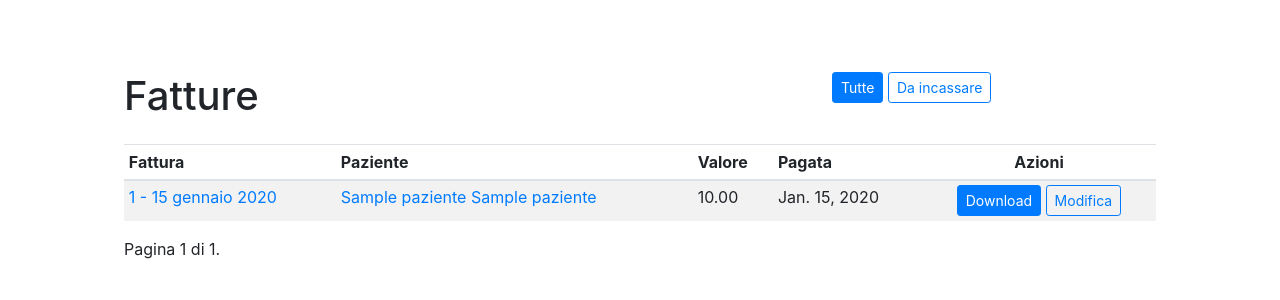
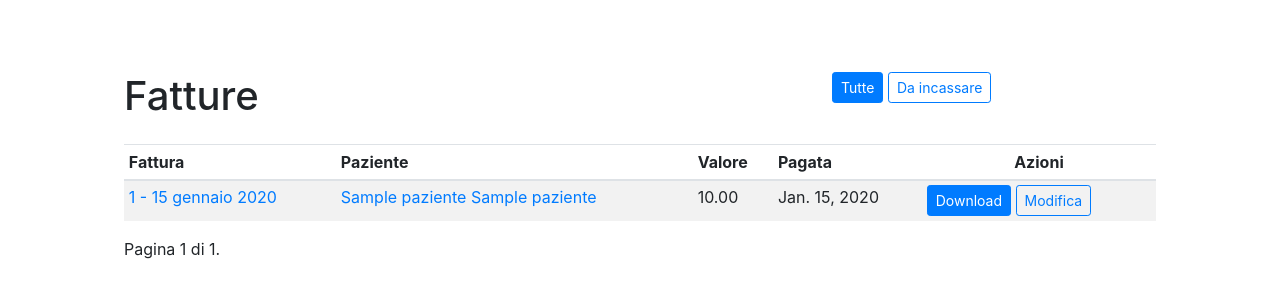
Before and after one commit to DckCanal/Studio, a Django app: page /gestione/fatture/ in a window 1280 px wide. Shown: the part 56-356 px from the top of the page. Run offline with Django 3.2, Linux system fonts and the light colour scheme; a user stored in the database is signed in; tables that the repository leaves empty hold one stand-in row (values such as "Sample post"); some libraries are stand-ins or nearby versions.

Commit message:
Left aligned button in fattura list view

```diff
--- a/gestione/templates/gestione/fattura_list.html
+++ b/gestione/templates/gestione/fattura_list.html
@@ -28,7 +28,7 @@
           <td><a href="{{f.paziente.get_absolute_url}}">{{f.paziente}}</a></td>
           <td>{{f.valore}}</td>
           <td>{{f.data_incasso}}</td>
-          <td class="text-center"><a class="btn btn-primary btn-sm" href="{% url 'fattura-pdf' f.id%}">Download</a>
+          <td class="text-left"><a class="btn btn-primary btn-sm" href="{% url 'fattura-pdf' f.id%}">Download</a>
           <a class="btn btn-outline-primary btn-sm" href="{% url 'modifica-fattura' f.id %}">Modifica</a>
           {% if not f.data_incasso %}
           <a class="btn btn-outline-primary btn-sm" href="{% url 'incassa-oggi' f.id %}">Incassa oggi</a>
```
